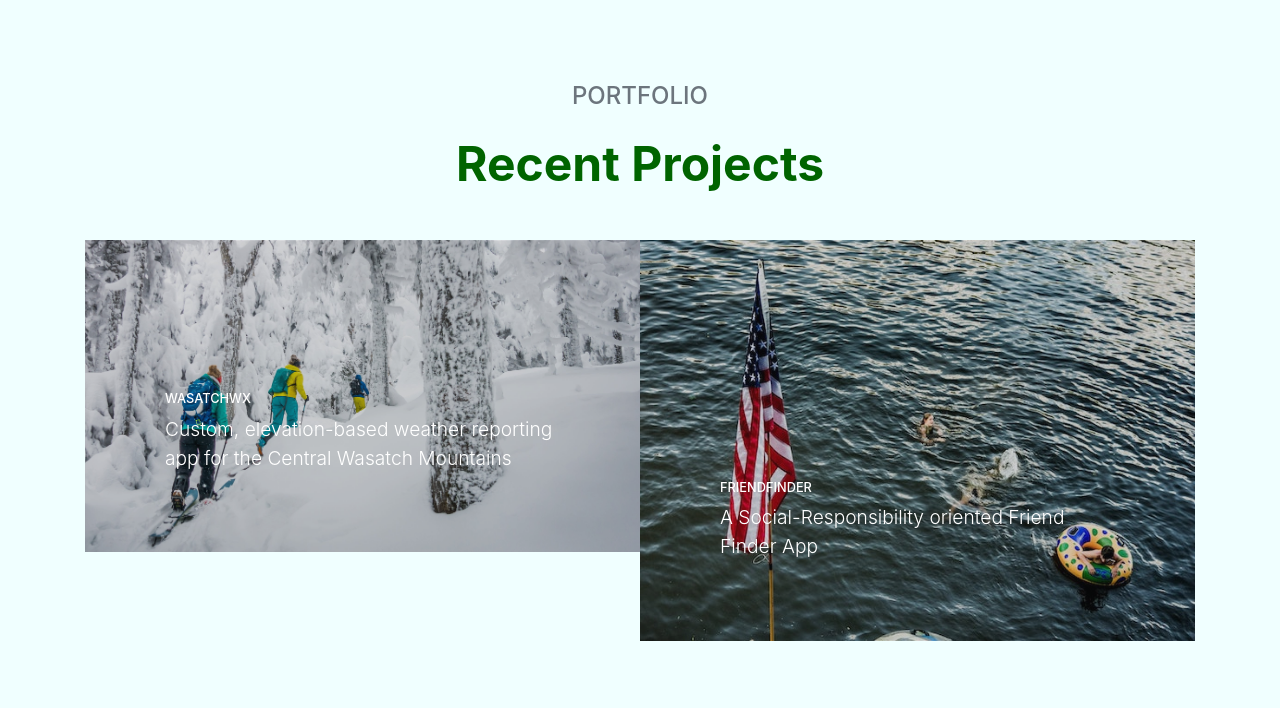
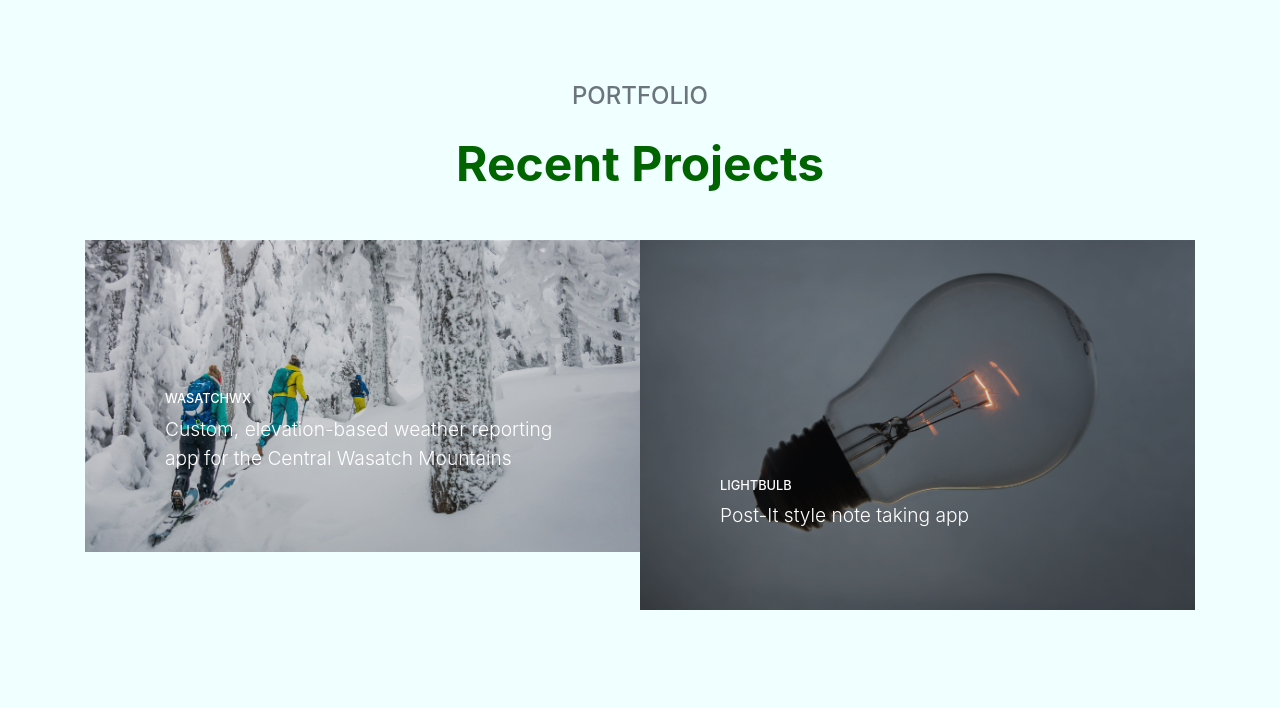
Before and after one commit to danielut4/portfolio, a website with bundled scripts: page index.html in a window 1280 px wide. Shown: the part 2641-3349 px from the top of the page. Built offline with nearby package versions, Linux system fonts and the light colour scheme; a web font is replaced by a local one.

Commit message:
added lightbulb

```diff
--- a/index.html
+++ b/index.html
@@ -167,14 +167,14 @@
           </a>
         </div>
         <div class="col-lg-6">
-          <a class="portfolio-item" href="https://bb-friend-finder.herokuapp.com/" target="_blank">
+          <a class="portfolio-item" href="https://lightbulb-notes.herokuapp.com/" target="_blank">
             <span class="caption">
               <span class="caption-content">
-                <h2>FriendFinder</h2>
-                <p class="mb-0">A Social-Responsibility oriented Friend Finder App</p>
+                <h2>LightBulb</h2>
+                <p class="mb-0">Post-It style note taking app</p>
               </span>
             </span>
-            <img class="img-fluid" src="img/photo-1477591772760-183af58c5e23.jpeg" alt="">
+            <img class="img-fluid" src="img/robert-wiedemann-195099-unsplash.jpg" alt="">
           </a>
         </div>
 
```
Also changed, not shown: img/robert-wiedemann-195099-unsplash.jpg (added).
